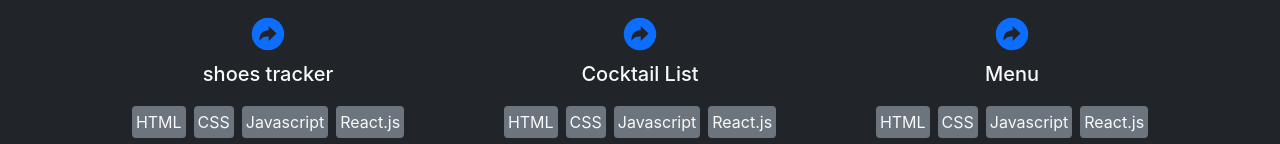
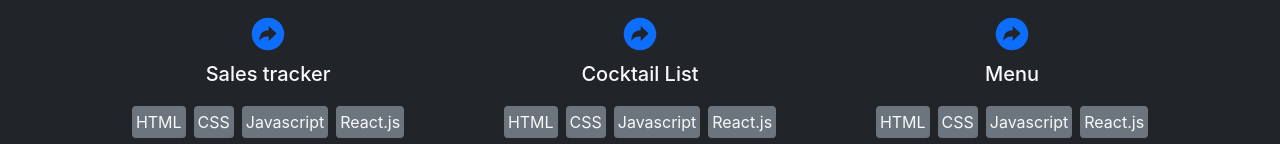
Before and after one commit to KarKars/alpha_portfolio, a React (Vite) app: page / in a window 1280 px wide. Shown: the part 2119-2263 px from the top of the page. Built offline with nearby package versions, Linux system fonts and the light colour scheme.

Commit message:
sales tracker title updated

```diff
--- a/src/components/Projects.jsx
+++ b/src/components/Projects.jsx
@@ -27,7 +27,7 @@
               >
                 <IoArrowRedoCircleSharp className="h1" />
               </a>
-              <h5 class="card-title">shoes tracker</h5>
+              <h5 class="card-title">Sales tracker</h5>
               <p class="card-text my-3 d-flex flex-wrap justify-content-center">
                 <span className="bg-secondary p-1 rounded m-1">HTML</span>
                 <span className="bg-secondary p-1 rounded m-1">CSS</span>
```
